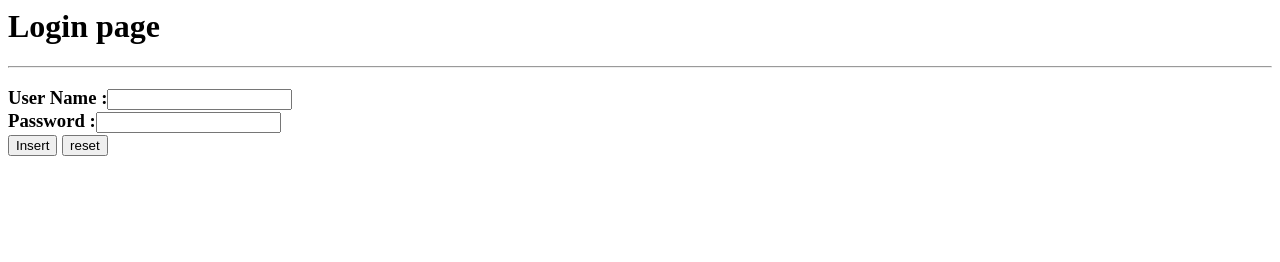
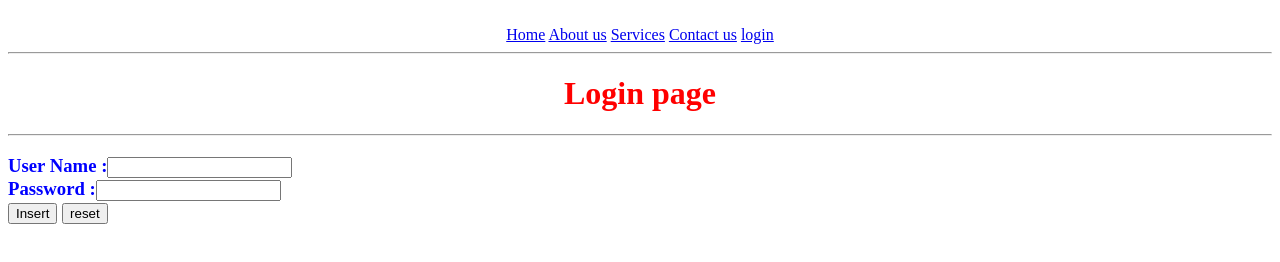
Before and after one commit to MeghanaVelagala/bank, a plain HTML site: page login.html in a window 1280 px wide. Drawn offline with Linux system fonts and the light colour scheme.

Commit message:
Altered login.html

```diff
--- a/login.html
+++ b/login.html
@@ -3,8 +3,18 @@
         <title>
             Demo
         </title>
+        <link rel ="stylesheet" href="styles.css"/>
     </head>
     <body>
+        <br>
+        <div>
+            <a href ="Home.html">Home</a>
+            <a href ="about.html">About us</a>
+            <a href ="services.html">Services</a>
+            <a href ="contact.html">Contact us</a>
+            <a href="login.html">login</a>
+        </div>
+        <hr>
         <h1>Login page</h1>
         <hr>
         <form>
```
